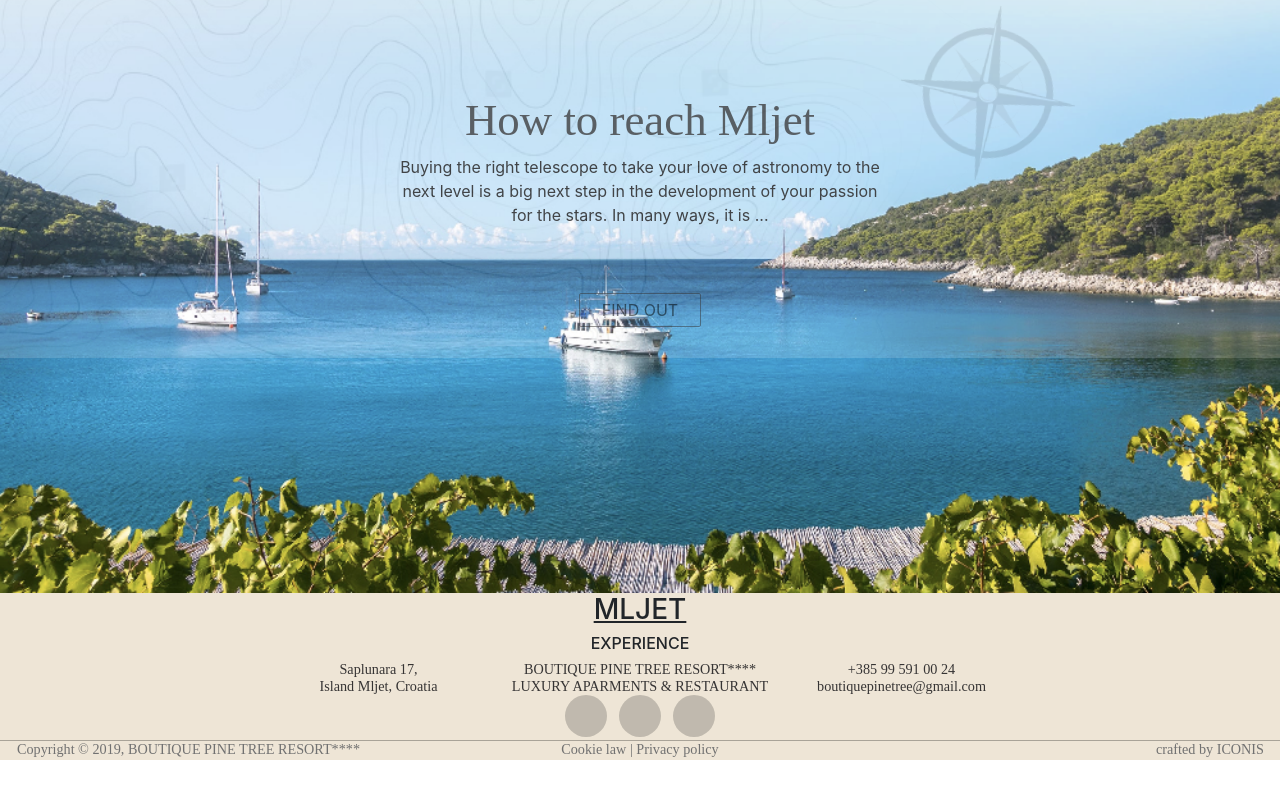
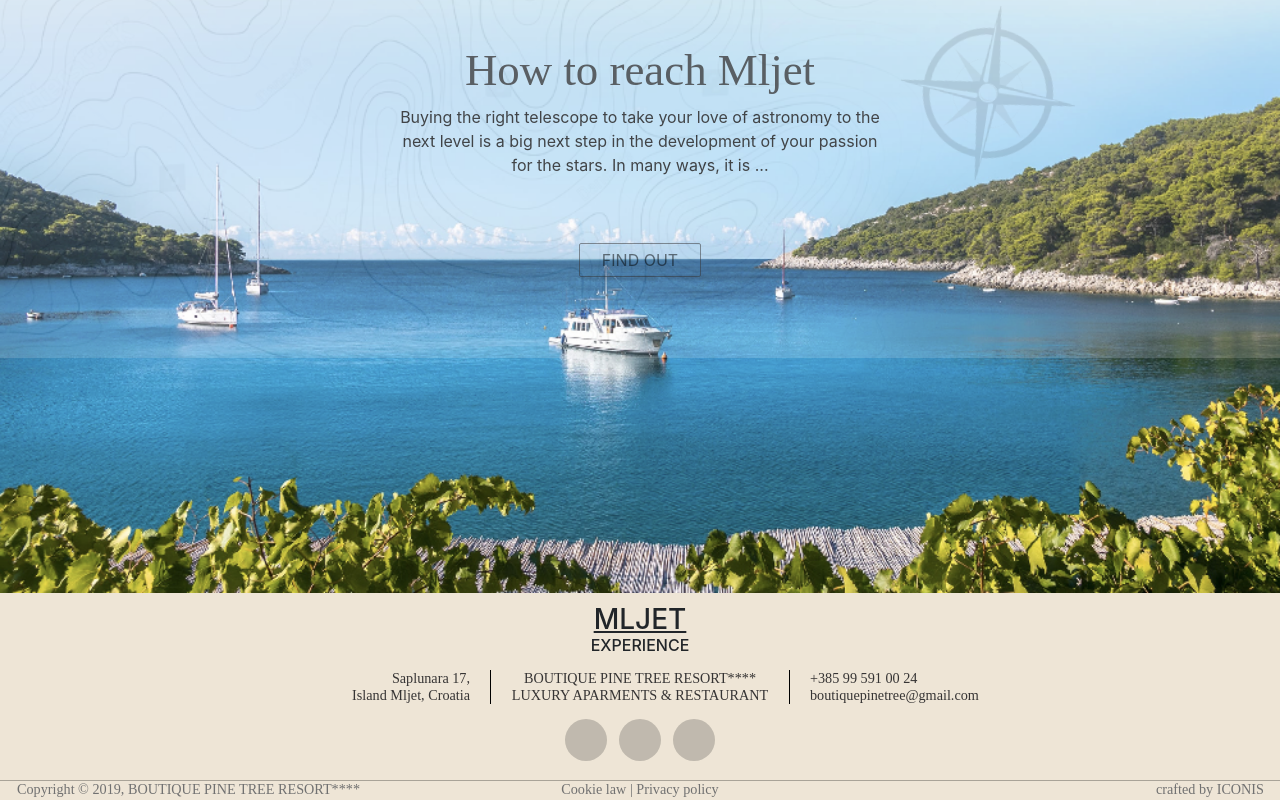
Before and after one commit to Faruk-Ohran/Mljet-experience, a React (Create React App) app: page / in a window 1280 px wide. Shown: the part 4435-5235 px from the top of the page. Before the commit the page ends 5195 px from the top, so only its background shows below. Built offline with nearby package versions, Linux system fonts and the light colour scheme.

Commit message:
footer css added

```diff
--- a/src/components/Footer.js
+++ b/src/components/Footer.js
@@ -3,18 +3,28 @@ import React from "react";
 function Footer() {
   return (
     <div className="footer">
-      <h3 style={{ textDecoration: "underline" }}>MLJET</h3>
+      <h3
+        style={{ textDecoration: "underline", paddingTop: "10px", margin: "0" }}
+      >
+        MLJET
+      </h3>
       <h6>EXPERIENCE</h6>
       <div className="informations">
-        <div className="adresa">
+        <div
+          className="adresa"
+          style={{ textAlign: "right", paddingRight: "20px" }}
+        >
           Saplunara 17,
           <br /> Island Mljet, Croatia
         </div>
-        <div className="boutige-resort">
+        <div className="boutige-resort" style={{ padding: "0 20px 0 20px" }}>
           BOUTIQUE PINE TREE RESORT****
           <br /> LUXURY APARMENTS & RESTAURANT
         </div>
-        <div className="contact-info">
+        <div
+          className="contact-info"
+          style={{ textAlign: "left", paddingLeft: "20px" }}
+        >
           +385 99 591 00 24
           <br />
           boutiquepinetree@gmail.com
--- a/src/components/Info.js
+++ b/src/components/Info.js
@@ -5,7 +5,12 @@ function Info() {
     <div className="info-last">
       <div className="bitmap"></div>
       <div className="compass"></div>
-      <div className="container" style={{ padding: "250px 0 0 0" }}>
+      <div
+        className="container"
+        style={{
+          padding: "200px 0 0 0",
+        }}
+      >
         <div className="title-mljet" style={{ padding: "50px 0 0 0" }}>
           <h1>How to reach Mljet</h1>
         </div>
--- a/src/styles/index.css
+++ b/src/styles/index.css
@@ -367,12 +367,14 @@ body::-webkit-scrollbar-thumb {
   position: absolute;
   top: 0;
   left: 0;
+  bottom: 0;
   width: 100%;
   height: 565px;
   opacity: 0.15;
   background-image: url(../assets/Bitmap.png);
   background-repeat: no-repeat;
   background-size: cover;
+  background-blend-mode: multiply;
 }
 
 .App .info-last .compass {
@@ -412,15 +414,15 @@ body::-webkit-scrollbar-thumb {
 
 .App .footer {
   width: 100%;
-  height: 167px;
+  height: 207px;
   background-color: #eee5d6;
   text-align: center;
   position: relative;
 }
 
 .App .footer .informations {
-  width: 780px;
-  margin: 0 auto 0 auto;
+  width: 900px;
+  margin: 15px auto 15px auto;
   display: -webkit-box;
   display: -ms-flexbox;
   display: flex;
@@ -434,10 +436,15 @@ body::-webkit-scrollbar-thumb {
   text-align: center;
 }
 
+.App .footer .informations .boutige-resort {
+  border-right: 1px solid black;
+  border-left: 1px solid black;
+}
+
 .App .footer .informations .adresa,
 .App .footer .informations .boutige-resort,
 .App .footer .informations .contact-info {
-  width: 257px;
+  width: 300px;
 }
 
 .App .footer .copy-right {
--- a/src/styles/index.scss
+++ b/src/styles/index.scss
@@ -292,12 +292,14 @@ body::-webkit-scrollbar-thumb {
       position: absolute;
       top: 0;
       left: 0;
+      bottom: 0;
       width: 100%;
       height: 565px;
       opacity: 0.15;
       background-image: url(../assets/Bitmap.png);
       background-repeat: no-repeat;
       background-size: cover;
+      background-blend-mode: multiply;
     }
     .compass {
       position: absolute;
@@ -337,14 +339,14 @@ body::-webkit-scrollbar-thumb {
   }
   .footer {
     width: 100%;
-    height: 167px;
+    height: 207px;
     background-color: #eee5d6;
     text-align: center;
     position: relative;
 
     .informations {
-      width: 780px;
-      margin: 0 auto 0 auto;
+      width: 900px;
+      margin: 15px auto 15px auto;
       display: flex;
       justify-content: space-between;
       color: #363434;
@@ -352,10 +354,14 @@ body::-webkit-scrollbar-thumb {
       font-size: 14.21px;
       line-height: 17px;
       text-align: center;
+      .boutige-resort {
+        border-right: 1px solid black;
+        border-left: 1px solid black;
+      }
       .adresa,
       .boutige-resort,
       .contact-info {
-        width: 257px;
+        width: 300px;
       }
     }
     .copy-right {
```
Also changed, not shown: 1 other file (tests, documents, lock files or other folders).
